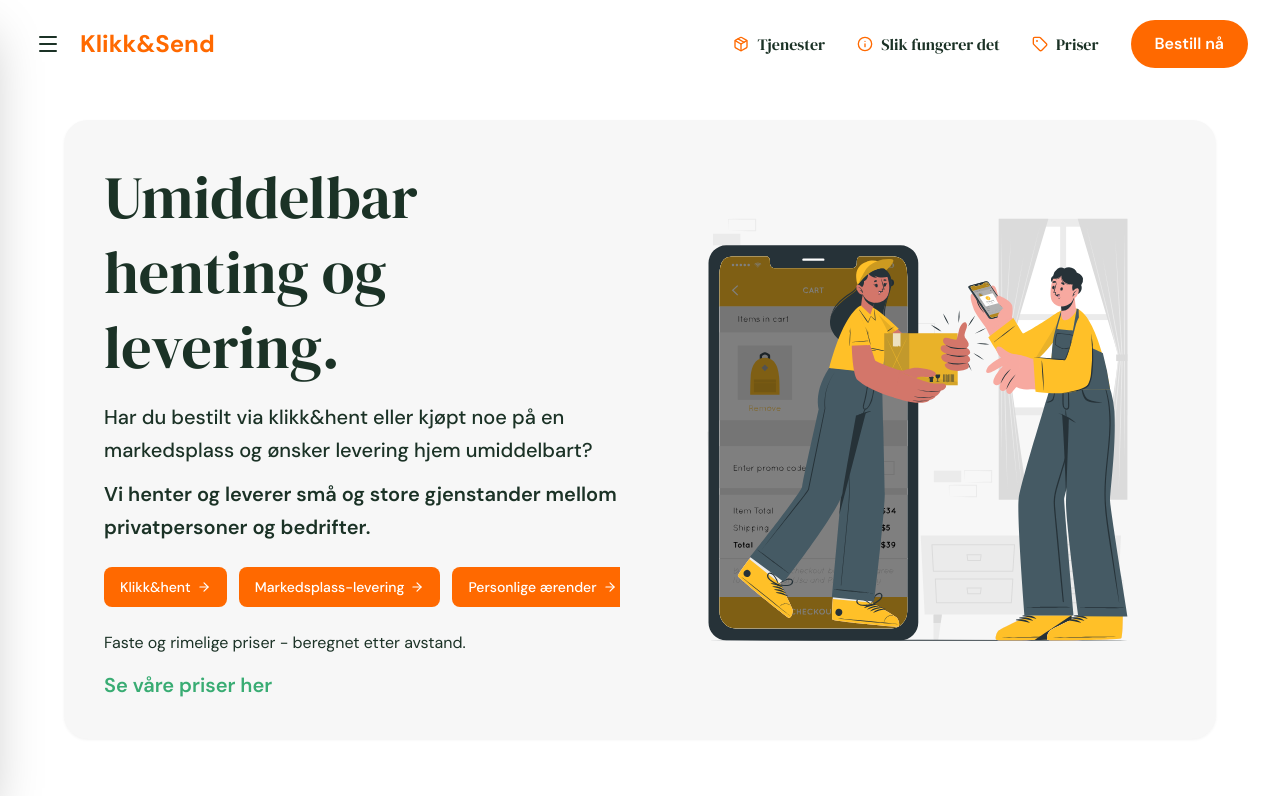
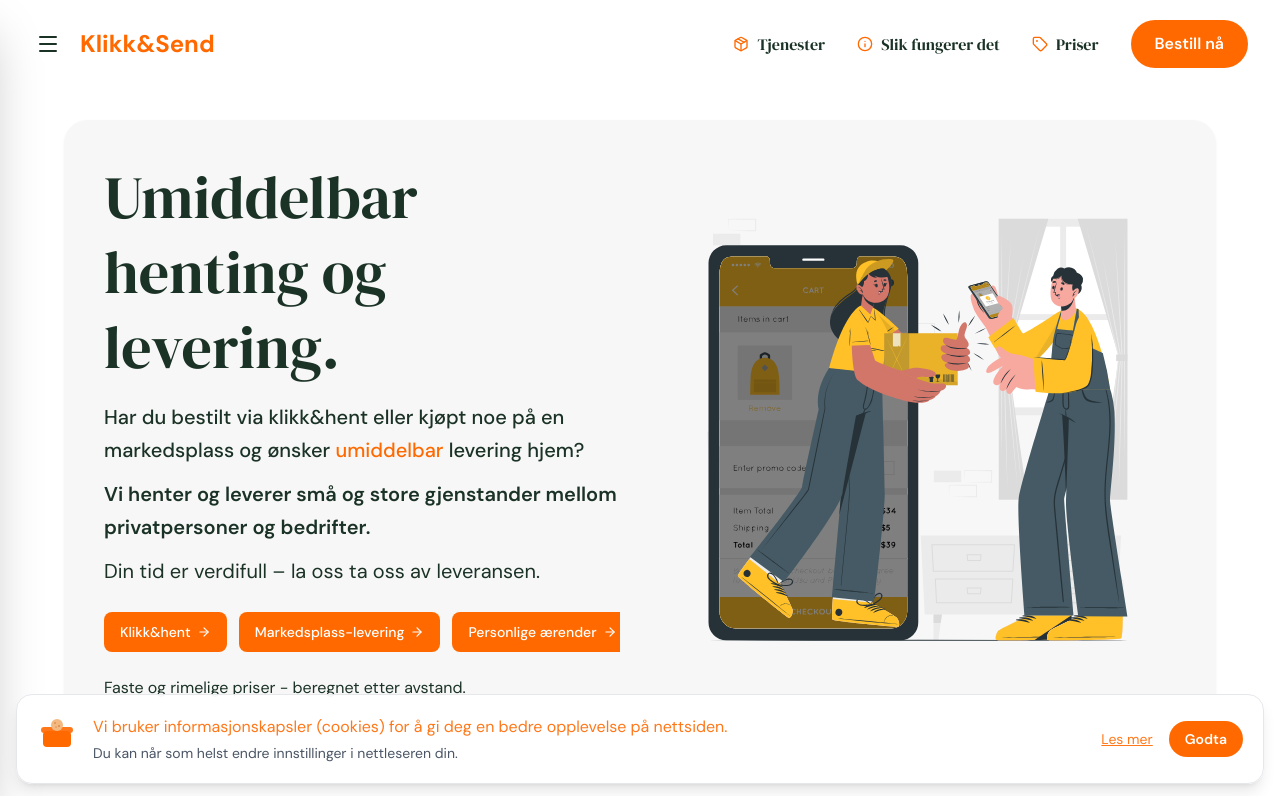
Before and after one commit to moreamakaveli-cyber/klikk-send-live, a Next.js app: page / in a window 1280 px wide. Shown: the top 796 px of the page. Built offline with nearby package versions, Linux system fonts and the light colour scheme.

Commit message:
Legger til cookie-banner og tekstjusteringer
Made-with: Cursor

```diff
--- /dev/null
+++ b/app/components/CookieBanner.tsx
@@ -0,0 +1,98 @@
+"use client";
+
+import { useEffect, useState } from "react";
+import Link from "next/link";
+
+export default function CookieBanner() {
+  const [visible, setVisible] = useState(false);
+
+  useEffect(() => {
+    if (typeof window === "undefined") return;
+    const consent = window.localStorage.getItem("cookie-consent");
+    if (consent !== "accepted") {
+      setVisible(true);
+    }
+  }, []);
+
+  const accept = () => {
+    if (typeof window !== "undefined") {
+      window.localStorage.setItem("cookie-consent", "accepted");
+    }
+    setVisible(false);
+  };
+
+  if (!visible) return null;
+
+  return (
+    <div className="fixed inset-x-0 bottom-0 z-50">
+      <div className="mx-auto max-w-[1400px] px-4 pb-4">
+        <div className="rounded-2xl bg-white/95 shadow-lg border border-gray-200 p-4 md:p-5 flex flex-col md:flex-row md:items-center md:justify-between gap-3">
+          <div className="flex items-start gap-3 md:gap-4">
+            {/* Icon: open package with cookie */}
+            <div className="hidden md:flex items-center justify-center">
+              <svg
+                xmlns="http://www.w3.org/2000/svg"
+                width="40"
+                height="40"
+                viewBox="0 0 40 40"
+                aria-hidden="true"
+              >
+                {/* Box base */}
+                <rect
+                  x="6"
+                  y="16"
+                  width="28"
+                  height="16"
+                  rx="4"
+                  fill="oklch(70.5% 0.213 47.604)"
+                />
+                {/* Box lid */}
+                <rect
+                  x="4"
+                  y="12"
+                  width="32"
+                  height="6"
+                  rx="3"
+                  fill="oklch(70.5% 0.213 47.604)"
+                  opacity="0.9"
+                />
+                {/* Cookie */}
+                <circle cx="20" cy="10" r="6" fill="#F4B980" />
+                {/* Cookie bites/dots */}
+                <circle cx="18" cy="8" r="0.7" fill="#C26A26" />
+                <circle cx="22" cy="11" r="0.8" fill="#C26A26" />
+                <circle cx="19" cy="12" r="0.6" fill="#C26A26" />
+              </svg>
+            </div>
+
+            <div className="text-sm md:text-base" style={{ fontFamily: 'var(--font-sans), sans-serif', color: 'oklch(70.5% 0.213 47.604 / 0.9)' }}>
+            <p>
+              Vi bruker informasjonskapsler (cookies) for å gi deg en bedre opplevelse
+              på nettsiden.
+            </p>
+            <p className="mt-1 text-xs md:text-sm text-gray-600">
+              Du kan når som helst endre innstillinger i nettleseren din.
+            </p>
+            </div>
+          </div>
+          <div className="flex items-center gap-3 md:gap-4">
+            <Link
+              href="/personvern"
+              className="text-xs md:text-sm underline hover:opacity-80"
+              style={{ fontFamily: 'var(--font-sans), sans-serif', color: 'oklch(70.5% 0.213 47.604 / 0.9)' }}
+            >
+              Les mer
+            </Link>
+            <button
+              onClick={accept}
+              className="rounded-full px-4 py-2 text-xs md:text-sm font-semibold text-white hover:opacity-90 transition-opacity"
+              style={{ backgroundColor: 'oklch(70.5% 0.213 47.604)', fontFamily: 'var(--font-sans), sans-serif' }}
+            >
+              Godta
+            </button>
+          </div>
+        </div>
+      </div>
+    </div>
+  );
+}
--- a/app/components/Footer.tsx
+++ b/app/components/Footer.tsx
@@ -17,7 +17,7 @@ export default function Footer() {
                 </h2>
               </div>
               <p className="text-sm md:text-base leading-relaxed" style={{ fontFamily: 'var(--font-sans), sans-serif', color: 'rgba(255,255,255,0.92)' }}>
-                Vi leverer rask og pålitelig henting og levering i hele Oslo. Din tid er verdifull - la oss ta oss av leveransen.
+                Vi tilbyr umiddelbar henting og levering i hele Oslo. Din tid er verdifull - la oss ta oss av leveransen.
               </p>
             </div>
 
--- a/app/components/HeroSection.tsx
+++ b/app/components/HeroSection.tsx
@@ -21,14 +21,26 @@ export default function HeroSection() {
 
             {/* Subtitle - Desktop */}
             <div className="hidden md:block text-lg md:text-xl mb-6 leading-relaxed space-y-3" style={{ color: 'hsl(150, 30%, 15%)', fontFamily: 'var(--font-sans), sans-serif' }}>
-              <p className="font-medium">Har du bestilt via klikk&hent eller kjøpt noe på en markedsplass og ønsker levering hjem umiddelbart?</p>
-              <p className="font-semibold">Vi henter og leverer små og store gjenstander mellom privatpersoner og bedrifter.</p>
+              <p className="font-medium">
+                Har du bestilt via klikk&hent eller kjøpt noe på en markedsplass og ønsker{" "}
+                <span style={{ color: 'oklch(70.5% 0.213 47.604)' }}>umiddelbar</span> levering hjem?
+              </p>
+              <p className="font-semibold">
+                Vi henter og leverer små og store gjenstander mellom privatpersoner og bedrifter.
+              </p>
+              <p>Din tid er verdifull – la oss ta oss av leveransen.</p>
             </div>
 
             {/* Description - Mobile */}
             <div className="md:hidden text-sm mb-6 leading-relaxed space-y-3" style={{ color: 'hsl(150, 30%, 15%)', fontFamily: 'var(--font-sans), sans-serif' }}>
-              <p className="font-medium">Har du bestilt via klikk&hent eller kjøpt noe på en markedsplass og ønsker levering hjem umiddelbart?</p>
-              <p className="font-semibold">Vi henter og leverer små og store gjenstander mellom privatpersoner og bedrifter.</p>
+              <p className="font-medium">
+                Har du bestilt via klikk&hent eller kjøpt noe på en markedsplass og ønsker{" "}
+                <span style={{ color: 'oklch(70.5% 0.213 47.604)' }}>umiddelbar</span> levering hjem?
+              </p>
+              <p className="font-semibold">
+                Vi henter og leverer små og store gjenstander mellom privatpersoner og bedrifter.
+              </p>
+              <p>Din tid er verdifull – la oss ta oss av leveransen.</p>
             </div>
 
             {/* CTA Buttons */}
@@ -53,14 +65,11 @@ export default function HeroSection() {
               </Link>
             </div>
 
-            {/* Pricing text and button */}
+            {/* Pricing text */}
             <div className="space-y-2 md:space-y-4" style={{ fontFamily: 'var(--font-sans), sans-serif' }}>
               <p className="hidden md:block text-base" style={{ color: 'hsl(150, 30%, 15%)' }}>
                 Faste og rimelige priser - beregnet etter avstand.
               </p>
-              <Link href="/priser" className="inline-block font-semibold text-base md:text-lg lg:text-xl transition-colors hover:opacity-80" style={{ color: 'hsl(150, 50%, 45%)' }}>
-                Se våre priser her
-              </Link>
             </div>
           </div>
 
--- a/app/components/HowItWorks.tsx
+++ b/app/components/HowItWorks.tsx
@@ -27,9 +27,9 @@ const HandHeart = ({ className, style }: { className?: string; style?: React.CSS
 );
 
 const useCases = [
-  { icon: ShoppingBag, text: "Kjøpte en kaffemaskin på Elkjøp og vil ha det levert idag?" },
+  { icon: ShoppingBag, text: "Kjøpt ny kaffemaskin på Elkjøp og vil ha den levert i dag?" },
   { icon: Shirt, text: "Ble jakken lagt igjen på nach? Vi henter den." },
-  { icon: ShoppingBag, text: "Kjøpt noe på nett som har en fysisk butikk? Vi henter og leverer umiddelbart." },
+  { icon: ShoppingBag, text: "Kjøpt noe med klikk og hent? Vi henter og leverer umiddelbart." },
   { icon: Wallet, text: "Ligger lommeboken hos en venn? Vi ordner det!" },
   { icon: Shirt, text: "Ble klærne hos skredderen klare? Vi henter og leverer!" },
   { icon: BookOpen, text: "Bok som må leveres til en medstudent? Ingen stress." },
--- a/app/components/Navbar.tsx
+++ b/app/components/Navbar.tsx
@@ -51,8 +51,10 @@ export default function Navbar() {
             </button>
 
             {/* Logo text */}
-            <Link href="/" className="flex items-center gap-2">
-              <span className="text-xl md:text-2xl font-bold" style={{ fontFamily: 'var(--font-sans), sans-serif', color: 'oklch(70.5% 0.213 47.604)' }}>Klikk&Send</span>
+            <Link href="/" className="flex items-center gap-1 md:gap-2">
+              <span className="text-xl md:text-2xl font-bold" style={{ fontFamily: 'var(--font-sans), sans-serif', color: 'oklch(70.5% 0.213 47.604)' }}>
+                Klikk&Send
+              </span>
             </Link>
           </div>
 
--- a/app/components/OurServices.tsx
+++ b/app/components/OurServices.tsx
@@ -47,7 +47,7 @@ export default function OurServices() {
           Våre tjenester
         </h2>
         <p className="text-center mb-8 max-w-xl mx-auto" style={{ fontFamily: 'var(--font-sans), sans-serif', color: 'hsl(150, 10%, 40%)' }}>
-          Vi leverer alt fra personlige ærender til klikk&hent og kjøp fra markedsplasser – raskt og enkelt.
+          Vi leverer alt fra personlige eiendeler til klikk&hent og kjøp fra markedsplasser – raskt og enkelt.
         </p>
 
         <div className="grid grid-cols-1 md:grid-cols-3 gap-6">
--- a/app/layout.tsx
+++ b/app/layout.tsx
@@ -1,6 +1,7 @@
 import type { Metadata } from "next";
 import { DM_Serif_Display, DM_Sans } from "next/font/google";
 import "./globals.css";
+import CookieBanner from "./components/CookieBanner";
 
 const dmSerifDisplay = DM_Serif_Display({
   variable: "--font-serif",
@@ -41,6 +42,7 @@ export default function RootLayout({
         className={`${dmSerifDisplay.variable} ${dmSans.variable} antialiased`}
       >
         {children}
+        <CookieBanner />
       </body>
     </html>
   );
```
